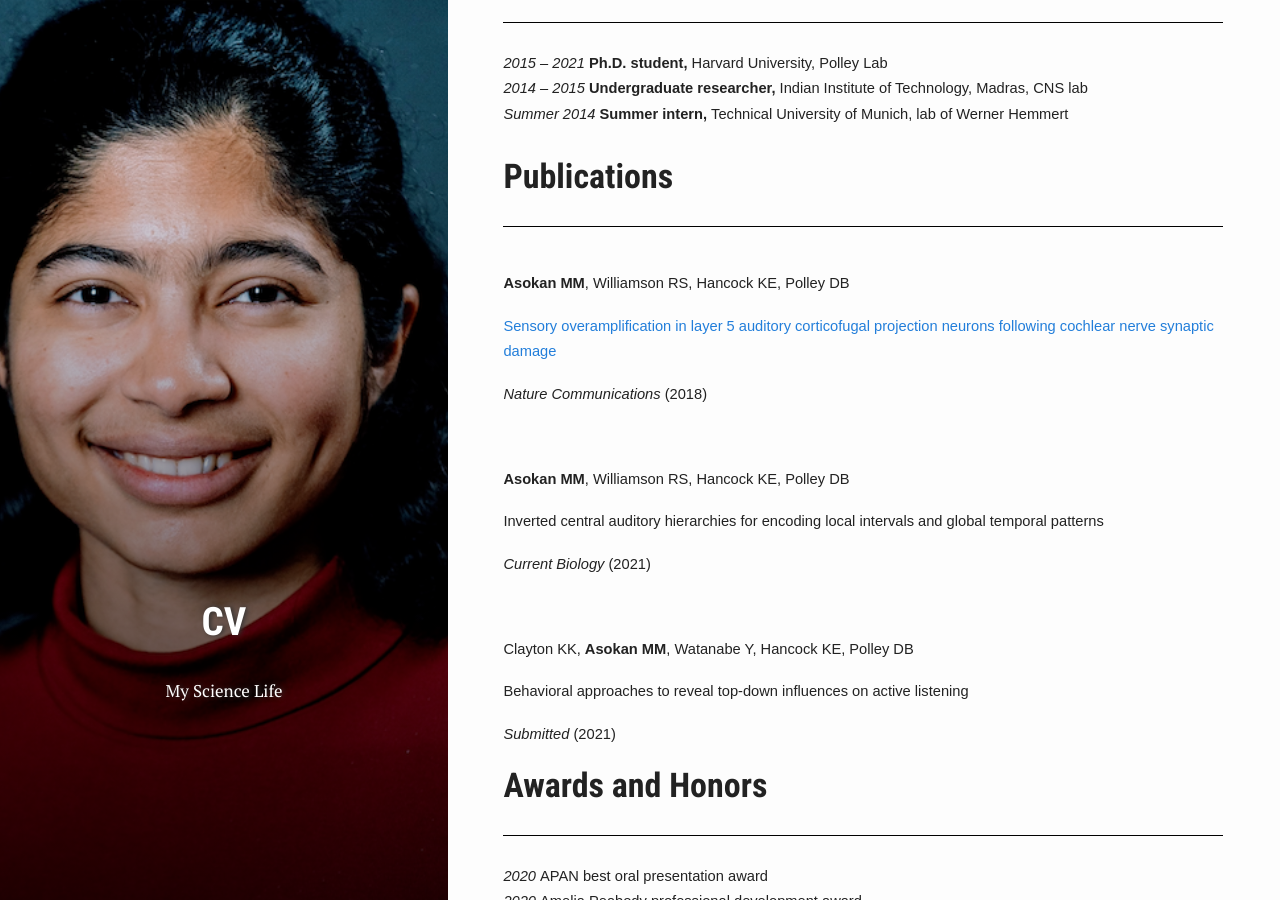
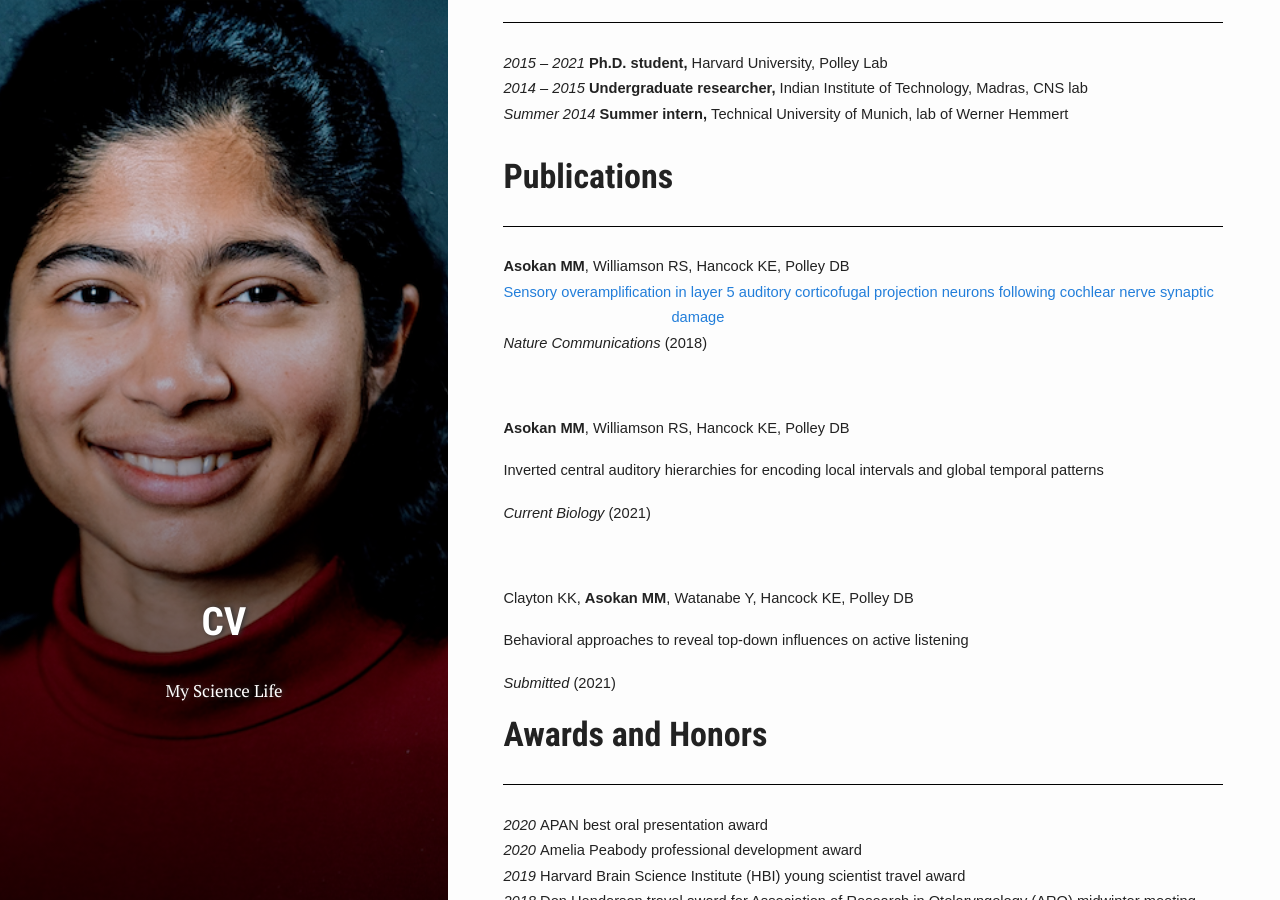
Before and after one commit to Meenakshi-Asokan/Meenakshi-Asokan.github.io, a Jekyll site: the page built from pages/2_cv.html, in a window 1280 px wide and 900 px high, scrolled down 467 px. Built offline with Jekyll 4.4.1, drawn with Linux system fonts in a browser that asks for light colours; nearby versions of some CDN libraries; some web fonts are replaced; library files that are not in the unit come from our copies.

Commit message:
Update 2_cv.html

```diff
--- a/pages/2_cv.html
+++ b/pages/2_cv.html
@@ -108,16 +108,19 @@
 margin-left:1.75in;margin-bottom:.0001pt;text-indent:-1.75in'><b><span
 style='font-size:11.0pt;font-family:"Century Gothic",sans-serif'>&nbsp;</span></b></p>
 
-<p class=MsoNormal style='margin-right:-.5in'><b><span style='font-size:11.0pt;
+<p class=MsoNormal style='margin-top:0in;margin-right:-.5in;margin-bottom:0in;
+margin-left:1.75in;margin-bottom:.0001pt;text-indent:-1.75in'><b><span style='font-size:11.0pt;
 font-family:"Century Gothic",sans-serif'>Asokan MM</span></b><span
 style='font-size:11.0pt;font-family:"Century Gothic",sans-serif'>, Williamson RS, Hancock KE, Polley DB</span></p>
 
-<p class=MsoNormal style='margin-right:-.5in'><span style='font-size:11.0pt;
+<p class=MsoNormal style='margin-top:0in;margin-right:-.5in;margin-bottom:0in;
+margin-left:1.75in;margin-bottom:.0001pt;text-indent:-1.75in'><span style='font-size:11.0pt;
 font-family:"Century Gothic",sans-serif'><a
 href="https://www.nature.com/articles/s41467-018-04852-y">Sensory overamplification in layer 5 auditory corticofugal projection neurons
   following cochlear nerve synaptic damage</a></span></p>
 
-<p class=MsoNormal style='margin-right:-.5in'><i><span style='font-size:11.0pt;
+<p class=MsoNormal style='margin-top:0in;margin-right:-.5in;margin-bottom:0in;
+margin-left:1.75in;margin-bottom:.0001pt;text-indent:-1.75in'><i><span style='font-size:11.0pt;
 font-family:"Century Gothic",sans-serif'>Nature Communications</span></i><span
 style='font-size:11.0pt;font-family:"Century Gothic",sans-serif'> (2018)</span></p>
 
```
